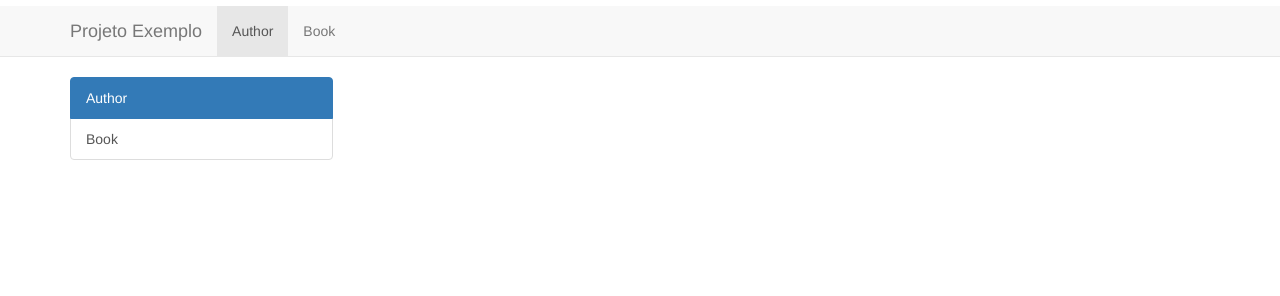
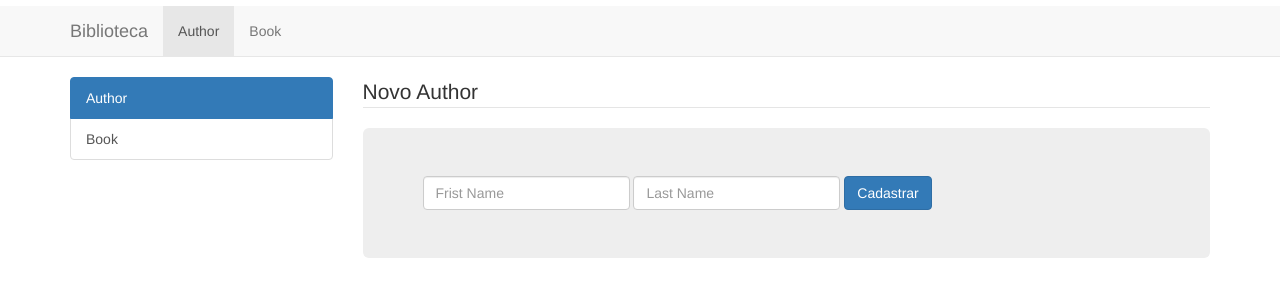
Before and after one commit to auzierk13/projectloopback, a website: page client/index.html at #!/adiciona-author in a window 1280 px wide. Drawn offline with nearby package versions, Linux system fonts and the light colour scheme; some packages are replaced by stand-ins of ours.

Commit message:
Cadastrando Author

```diff
--- a/client/index.html
+++ b/client/index.html
@@ -22,12 +22,12 @@
 
             <span class="icon-bar"></span>
           </button>
-          <a class="navbar-brand" href="#">Projeto Exemplo</a>
+          <a class="navbar-brand" href="/explorer">Biblioteca</a>
         </div>
         <div id="navbar" class="navbar-collapse collapse">
           <ul class="nav navbar-nav">
-            <li class="active"><a href="#!/lista-author">Author</a></li>
-            <li><a href="#!/lista-book">Book</a></li>
+            <li class="active"><a href="#/lista-author">Author</a></li>
+            <li><a href="#/lista-book">Book</a></li>
           </ul>
         </div><!--/.nav-collapse -->
       </div>
--- a/client/js/app.js
+++ b/client/js/app.js
@@ -29,5 +29,5 @@ angular.module('app',['ui.router','lbServices'])
 				templateUrl: 'views/book/listagem.html',
 				controller: 'BookListaController'
 			})
-		$urlRouterProvider.otherwise('/lista-book');
+		$urlRouterProvider.otherwise('/lista-author');
 	}]);
--- a/client/js/controllers/controllerAuthor.js
+++ b/client/js/controllers/controllerAuthor.js
@@ -1,7 +1,7 @@
 'use strict';
 angular
 	.module('app')
-	.controller('AuthorListaControler',['$scope','$state','Author', function($scope, $state,Author){
+	.controller('AuthorListaControler',['$scope','$state','Author', function($scope, $state, Author){
 		$scope.authores = {};
 		// find, findOne , findByID
 		function listaAuthor(){
@@ -11,4 +11,21 @@ angular
 		}
 
 		listaAuthor();
+	}])
+	.controller('AuthorAdicionaController',['$scope','$state','Author', function($scope, $state, Author){
+		// $scope.form = {};
+
+		$scope.adicionarAuthor = function(author){
+			author.id = 0;
+			console.log(author);
+			// Author.create(author,function(res,err){
+
+			// 	console.log(res);
+			// });
+
+			Author.create(author).$promise.then(function(res,err){
+
+				console.log(res);
+			});
+		}
 	}]);
--- a/client/views/author/adiciona.html
+++ b/client/views/author/adiciona.html
@@ -0,0 +1,13 @@
+<form class="form-inline">
+    <legend>Novo Author</legend>
+    <div class="jumbotron">
+        <div class="form-group">
+            <label class="sr-only" for="">Frist Name</label>
+            <input type="text" placeholder="Frist Name" id="" class="form-control" ng-model="author.firstname">
+            <label class="sr-only" for="">Last Name</label>
+            <input type="text" placeholder="Last Name" id="" class="form-control" ng-model="author.lastname">
+        </div>
+
+    <button type="submit" ng-click="adicionarAuthor(author)" class="btn btn-primary"> Cadastrar</button>
+    </div>
+</form>
```
Also changed, not shown: client/views/author/listagem.html (+1 -1 lines), client/views/book/listagem.html (+1 -1 lines).
